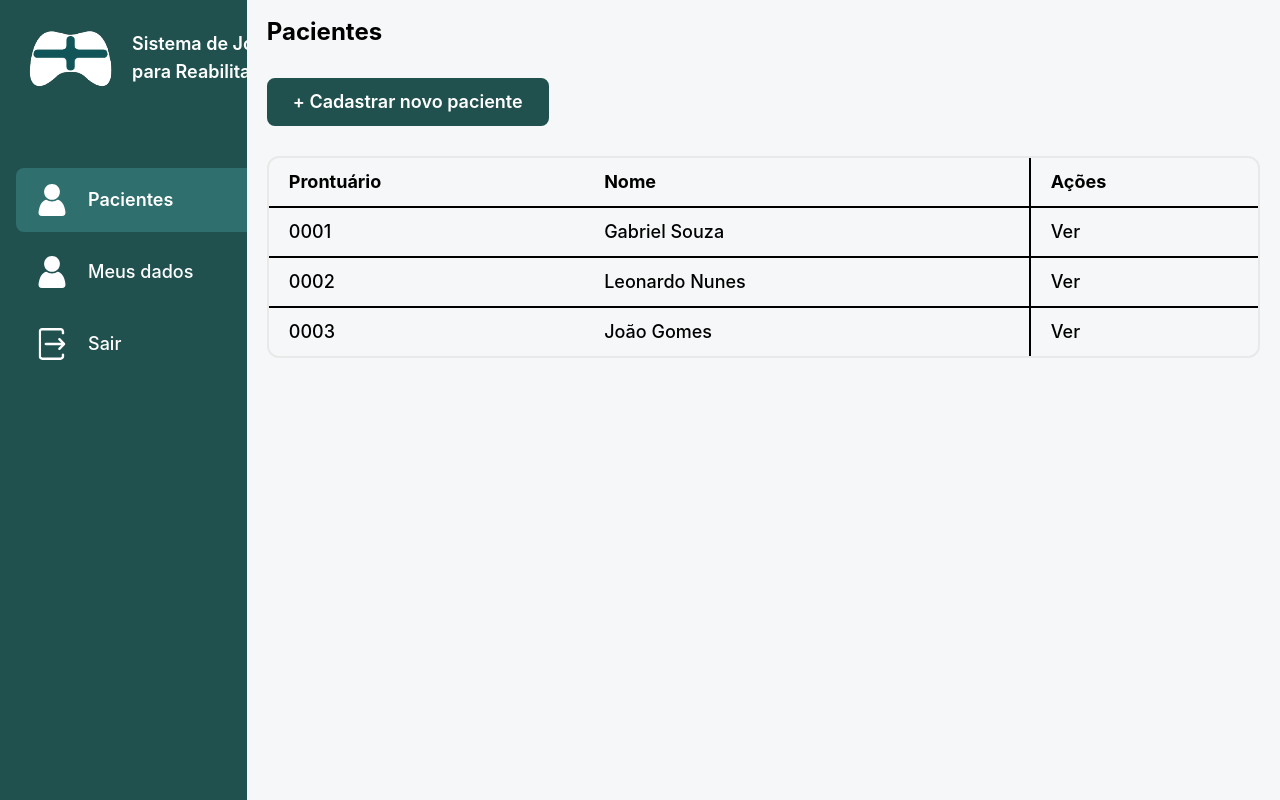
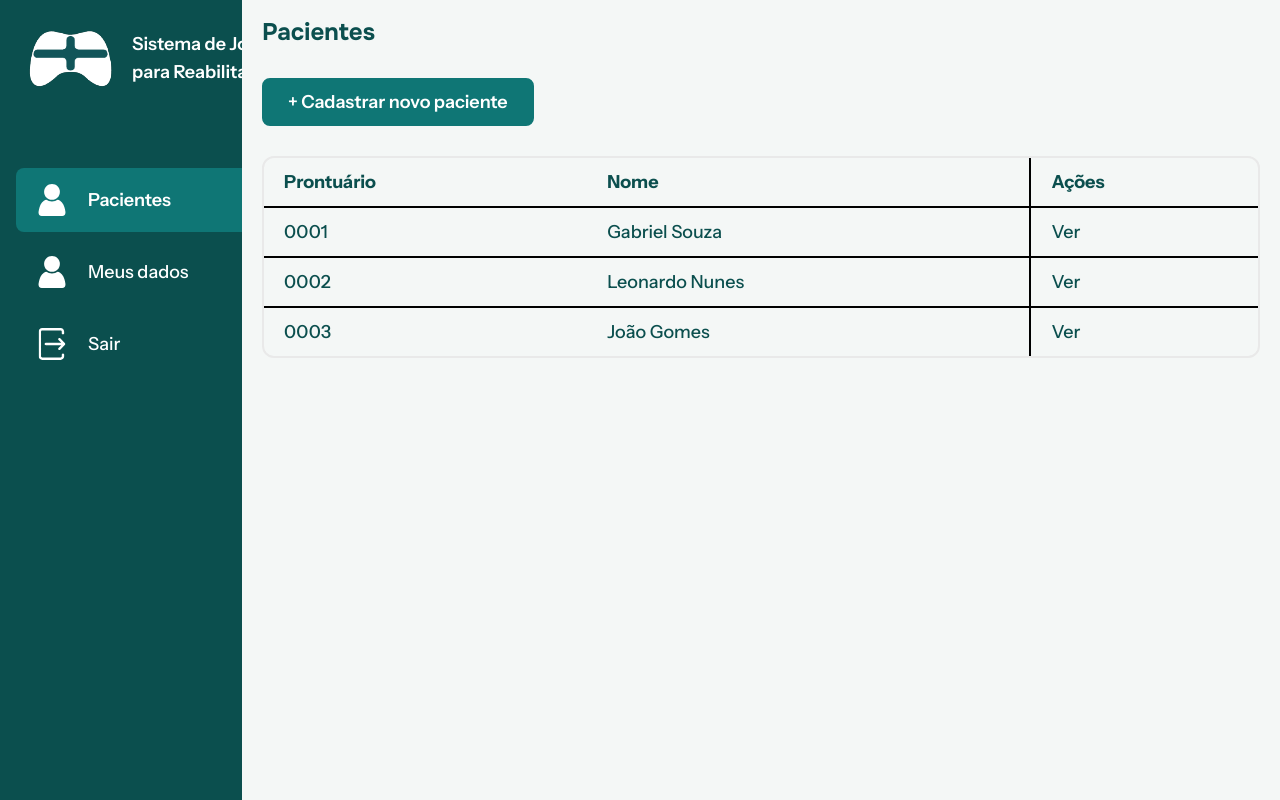
Before and after one commit to LucasDeComi/Jogos-IC, a React (Vite) app in the folder frontend/web/: page /app/patients in a window 1280 px wide. Built offline with nearby package versions, Linux system fonts and the light colour scheme.

Commit message:
Corrigindo configurações de estilização

```diff
--- a/frontend/web/src/components/ui/AsideLink.jsx
+++ b/frontend/web/src/components/ui/AsideLink.jsx
@@ -5,7 +5,7 @@ export default function AsideLink({ to, children, icon = null }) {
         <Link to={to}>
             {({ isActive }) => (
                 <div className={`flex items-center gap-5 pl-5 py-4 w-full rounded-l-lg transition-colors duration-200
-                    ${ isActive ? "bg-[var(--hover)]" : "hover:bg-[#2F6F6D70]" }`
+                    ${ isActive ? "bg-[var(--button)]" : "hover:bg-[#2F6F6D70]" }`
                 }>
                     { icon && <img src={icon} className="w-8" /> }
                     <div className={`text-white text-lg ${ isActive ? "font-semibold" : "font-medium" }`}>
--- a/frontend/web/src/components/ui/Button.jsx
+++ b/frontend/web/src/components/ui/Button.jsx
@@ -4,8 +4,8 @@ export default function Button({ type, large = false, onClick, buttonType = "but
       type={buttonType}
       className={`font-semibold text-lg border-2 py-2 rounded-lg cursor-pointer transition-colors duration-200
         ${type === "primary"
-          ? `bg-[var(--primary)] border-[var(--primary)] hover:bg-[var(--hover)] text-white
-            hover:border-[var(--hover)] active:bg-[var(--primary)] active:border-[var(--primary)]`
+          ? `bg-[var(--button)] border-[var(--button)] hover:bg-[var(--hover)] text-white
+            hover:border-[var(--hover)] active:bg-[var(--button)] active:border-[var(--button)]`
           : "bg-white text-black border-black"
         }
         ${large ? "px-12" : "px-6"}
--- a/frontend/web/src/components/ui/Title.jsx
+++ b/frontend/web/src/components/ui/Title.jsx
@@ -1,5 +1,10 @@
 export default function Title({ children, className = "" }) {
   return (
-    <h1 className={`font-bold text-2xl ${className}`}>{ children }</h1>
+    <h1
+      className={`font-bold text-2xl ${className}`}
+      style={{ fontFamily: '"Onest", "Inter", sans-serif' }}
+    >
+      {children}
+    </h1>
   )
 }
--- a/frontend/web/src/index.css
+++ b/frontend/web/src/index.css
@@ -1,12 +1,26 @@
+@import url('https://fonts.googleapis.com/css2?family=Instrument+Sans:wght@400;500;600;700&family=Onest:wght@100;200;300;400;500;600;700;800;900&display=swap');
 @import "tailwindcss";
-@import url('https://fonts.googleapis.com/css2?family=Inter:ital,opsz,wght@0,14..32,100..900;1,14..32,100..900&family=Kodchasan:ital,wght@0,200;0,300;0,400;0,500;0,600;0,700;1,200;1,300;1,400;1,500;1,600;1,700&display=swap');;
+
+:root {
+    --background: #F4F7F6;
+    --primary: #0B4F4E;
+    --button: #0F7675;
+    --hover: #0F7675;
+    font-family: "Instrument Sans", "Segoe UI", sans-serif;
+}
+
+html, body, #root {
+    margin: 0;
+    min-height: 100%;
+    background: var(--background);
+    color: var(--primary);
+    font-family: "Instrument Sans", "Segoe UI", sans-serif;
+}
+
+body {
+    min-height: 100vh;
+}
 
 * {
-    font-family: Inter, sans-serif;
+    box-sizing: border-box;
 }
-
-:root {
-    --background: #F5F7F8;
-    --primary: #20514F;
-    --hover: #2F6F6D;
-}
```
